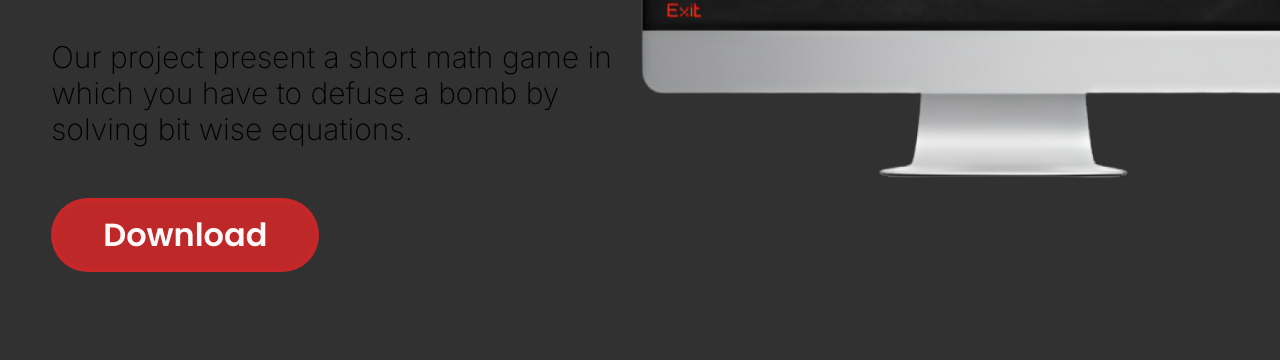
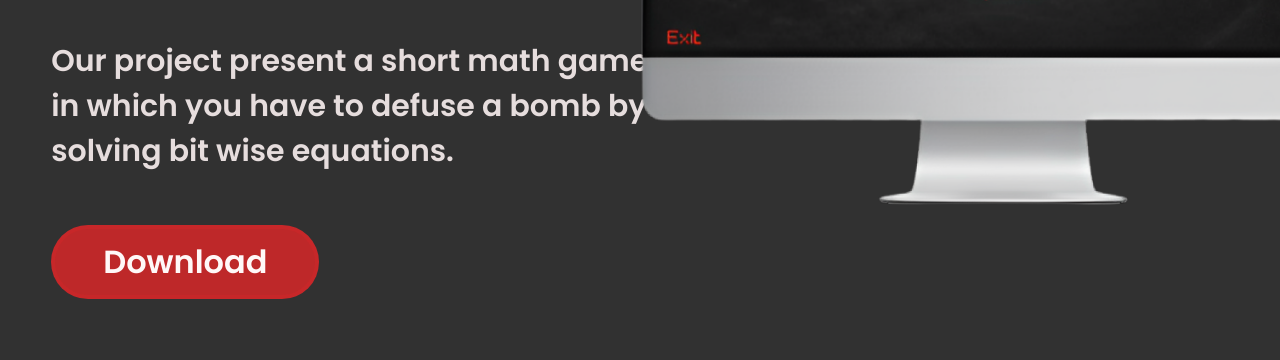
Before and after one commit to codingburgas/2223-9th-grade-sprint-math-games-bargain, a plain HTML site: page Website/INDEX.html in a window 1280 px wide. Shown: the part 440-800 px from the top of the page. Drawn offline with Linux system fonts and the light colour scheme.

Commit message:
Add color to sub heading into style of website

```diff
--- a/Website/STYLES/Style.css
+++ b/Website/STYLES/Style.css
@@ -36,7 +36,8 @@ body{
     width: 600px;
     margin-top: 4%;
     margin-left: 4%;
-    font-family: 'Inter', sans-serif;
+    color: rgba(234, 224, 224, 0.979);
+    font-family: 'Poppins', 'Segoe UI', Arial, Helvetica, sans-serif;
 }
 .download-button{
     border: 4px;
```
